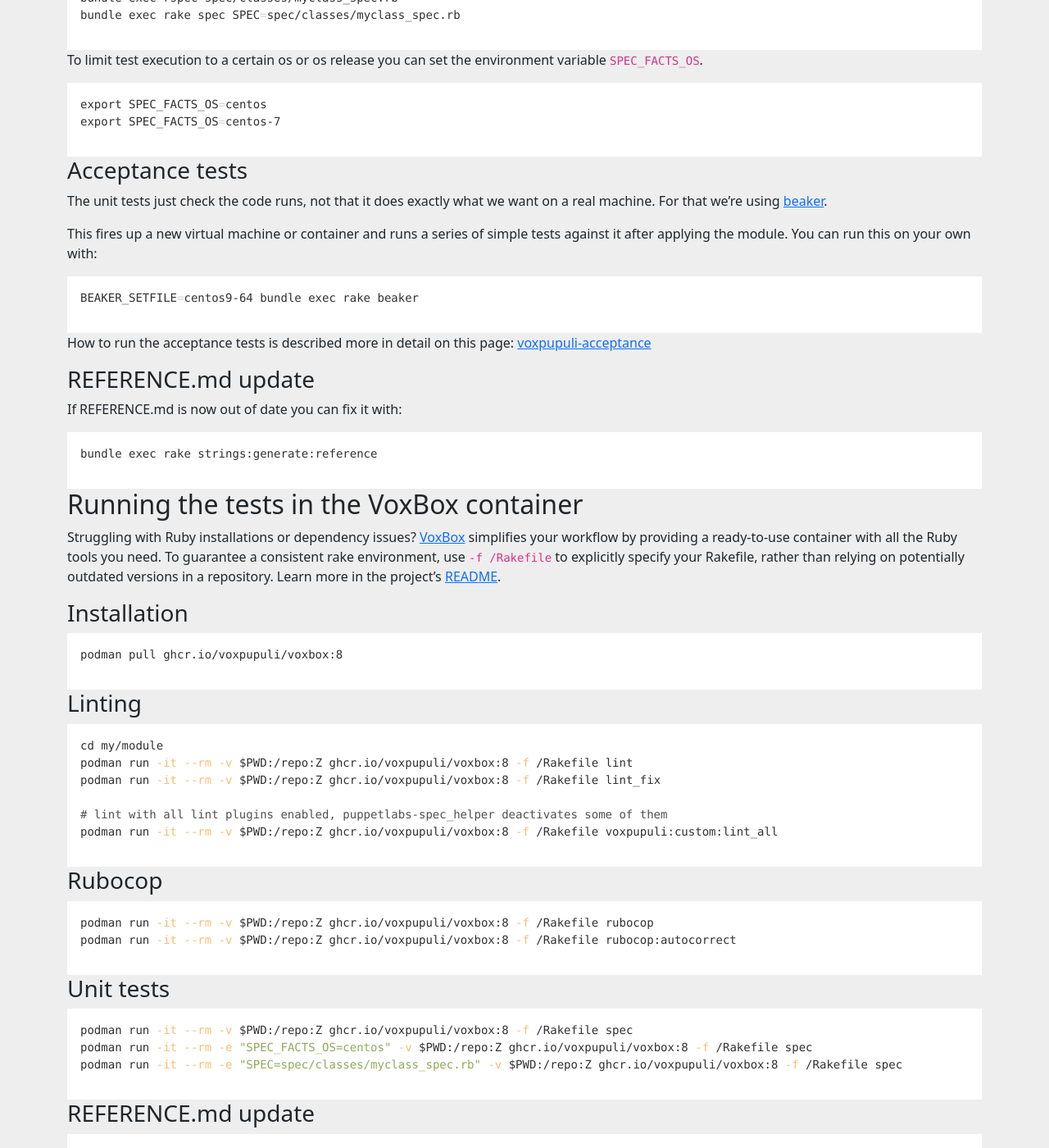
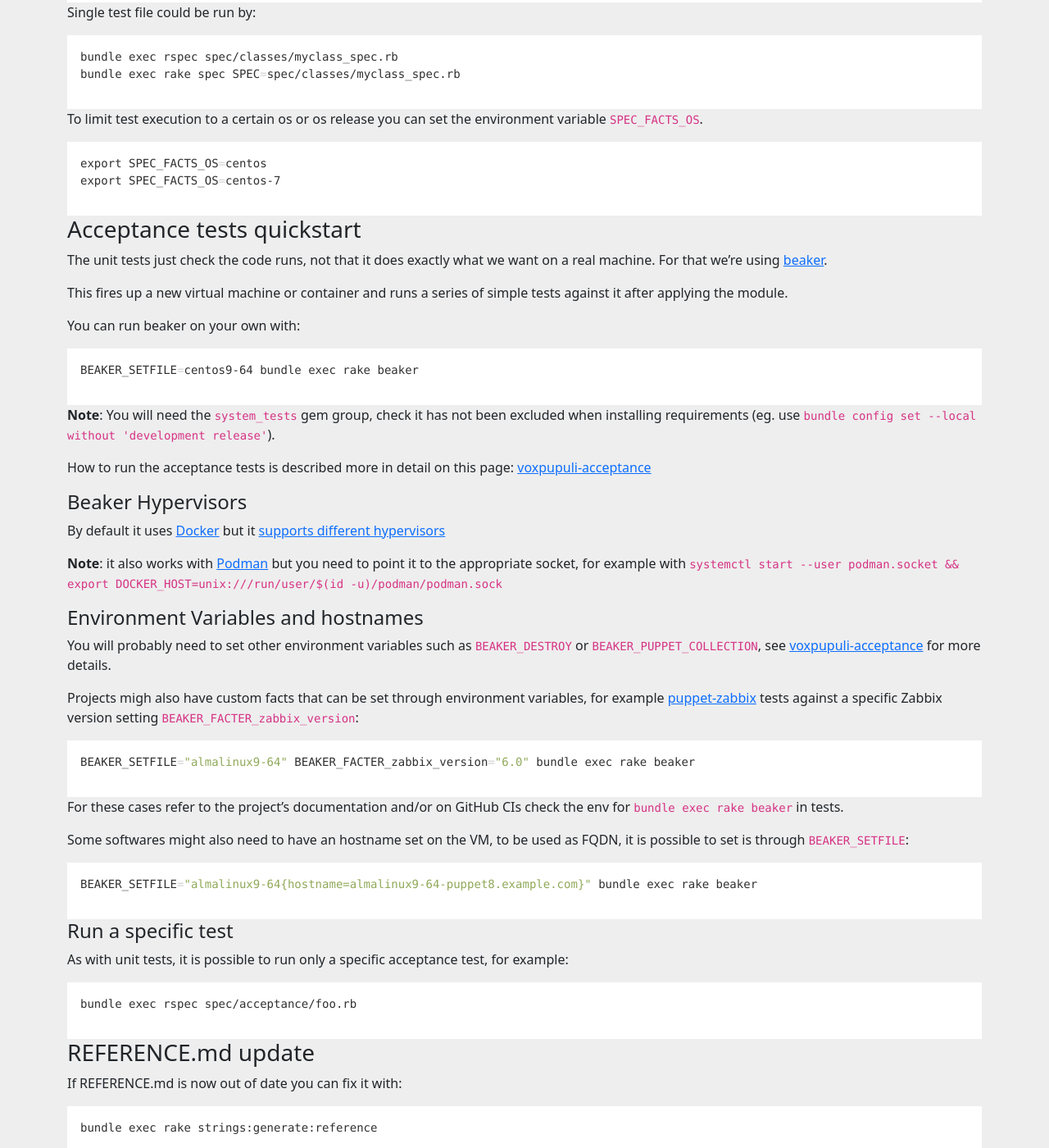
Before and after one commit to voxpupuli/voxpupuli.github.io, a Jekyll site: the page built from _docs/how_to_run_tests.md, in a window 1280 px wide and 1400 px high, scrolled down 2309 px. Shown: the whole window at 82% size. Built offline with Jekyll 4.4.1, drawn with Linux system fonts in a browser that asks for light colours; nearby versions of some CDN libraries; some of the changed text lies outside the part shown.

Commit message:
docs: update test running instructions
* Expand acceptance/beaker instructions
* Remove date as it's not related to last edit

````diff
--- a/_docs/how_to_run_tests.md
+++ b/_docs/how_to_run_tests.md
@@ -11,7 +10,10 @@ summary: A very short description of how to run the vox pupuli test suite for pu
    * [Linting](#linting)
    * [Unit tests](#unit-tests)
       + [Detailed sub tasks](#detailed-sub-tasks)
-   * [Acceptance tests](#acceptance-tests)
+   * [Acceptance tests quickstart](#acceptance-tests-quickstart)
+      + [Beaker Hypervisors](#beaker-hypervisors)
+      + [Environment Variables](#environment-variables)
+      + [Run a specific test](#run-a-specific-test)
    * [REFERENCE.md update](#referencemd-update)
 - [Running the tests in the VoxBox container](#running-the-tests-in-the-voxbox-container)
    * [Installation](#installation)
@@ -36,7 +38,7 @@ export PUPPET_VERSION="~> 8.8.1"
 You can install all needed gems for spec tests into the modules directory by running:
 
 ```shell
-bundle config set --local path 'vendor'
+bundle config set --local path '.vendor/bundle'
 bundle config set --local without 'development system_tests release'
 BUNDLE_JOBS="$(nproc)" bundle install
 ```
@@ -121,20 +123,55 @@ export SPEC_FACTS_OS=centos
 export SPEC_FACTS_OS=centos-7
 ```
 
-### Acceptance tests
+### Acceptance tests quickstart
 
 The unit tests just check the code runs, not that it does exactly what we want on a real machine.
 For that we're using [beaker](https://github.com/voxpupuli/beaker).
 
 This fires up a new virtual machine or container and runs a series of simple tests against it after applying the module.
-You can run this on your own with:
+
+You can run beaker on your own with:
 
 ```shell
 BEAKER_SETFILE=centos9-64 bundle exec rake beaker
 ```
 
+**Note**: You will need the `system_tests` gem group, check it has not been excluded when installing requirements (eg. use `bundle config set --local without 'development release'`).
+
 How to run the acceptance tests is described more in detail on this page:
 [voxpupuli-acceptance](https://github.com/voxpupuli/voxpupuli-acceptance/#running-tests)
+
+#### Beaker Hypervisors
+
+By default it uses [Docker](https://docs.docker.com/) but it [supports different hypervisors](https://github.com/voxpupuli/beaker/blob/master/docs/how_to/hypervisors/README.md)
+
+**Note**: it also works with [Podman](https://podman.io/) but you need to point it to the appropriate socket, for example with `systemctl start --user podman.socket && export DOCKER_HOST=unix:///run/user/$(id -u)/podman/podman.sock`
+
+#### Environment Variables and hostnames
+
+You will probably need to set other environment variables such as `BEAKER_DESTROY` or `BEAKER_PUPPET_COLLECTION`, see [voxpupuli-acceptance](https://github.com/voxpupuli/voxpupuli-acceptance/#running-tests) for more details.
+
+Projects migh also have custom facts that can be set through environment variables, for example [puppet-zabbix](https://github.com/voxpupuli/puppet-zabbix) tests against a specific Zabbix version setting `BEAKER_FACTER_zabbix_version`:
+
+```shell
+BEAKER_SETFILE="almalinux9-64" BEAKER_FACTER_zabbix_version="6.0" bundle exec rake beaker
+```
+
+For these cases refer to the project's documentation and/or on GitHub CIs check the env for `bundle exec rake beaker` in tests.
+
+Some softwares might also need to have an hostname set on the VM, to be used as FQDN, it is possible to set is through `BEAKER_SETFILE`:
+
+```shell
+BEAKER_SETFILE="almalinux9-64{hostname=almalinux9-64-puppet8.example.com}" bundle exec rake beaker
+```
+
+#### Run a specific test
+
+As with unit tests, it is possible to run only a specific acceptance test, for example:
+
+```shell
+bundle exec rspec spec/acceptance/foo.rb
+```
 
 ### REFERENCE.md update
 
````
Also changed, not shown: other parts of _docs/how_to_run_tests.md (+0 -1 lines).
